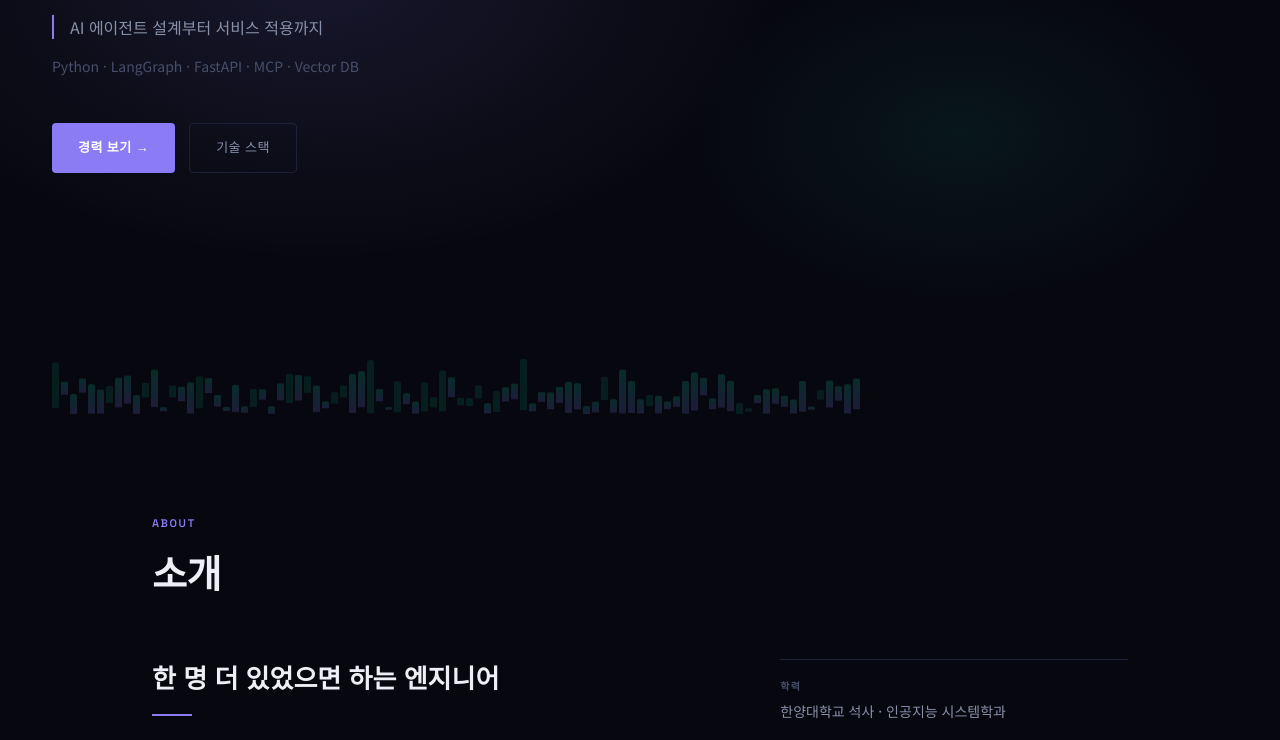
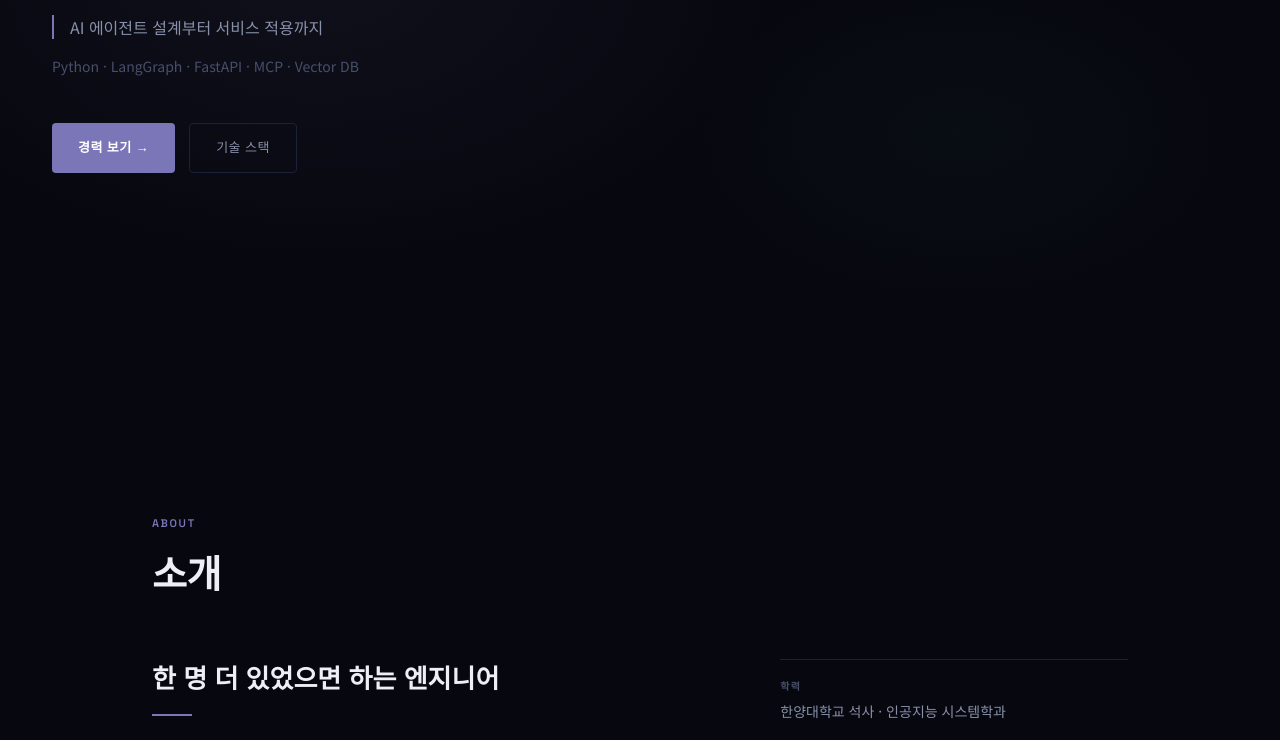
Before and after one commit to yih97/yih97.github.io, a plain HTML site: page Yoon_Lee_Hyun - AI Engineer.html in a window 1280 px wide. Shown: the part 386-1126 px from the top of the page. Drawn offline with Linux system fonts and the light colour scheme.

Commit message:
v2: tone down neon glow, remove waveform animation, desaturate accents

```diff
--- a/Yoon_Lee_Hyun - AI Engineer.html
+++ b/Yoon_Lee_Hyun - AI Engineer.html
@@ -13,11 +13,11 @@
       --bg2:     #0D0F1C;
       --bg3:     #131626;
       --border:  #1C2038;
-      --p:       #8B7CF6;
-      --p-dim:   rgba(139,124,246,0.15);
-      --p-glow:  rgba(139,124,246,0.35);
-      --g:       #10D9A8;
-      --g-dim:   rgba(16,217,168,0.12);
+      --p:       #7A76B8;
+      --p-dim:   rgba(122,118,184,0.13);
+      --p-glow:  rgba(122,118,184,0.28);
+      --g:       #2E9C86;
+      --g-dim:   rgba(46,156,134,0.12);
       --txt1:    #EEEEF5;
       --txt2:    #8890AA;
       --txt3:    #474F6A;
@@ -68,8 +68,8 @@
     .hero-radial {
       position: absolute; inset: 0; pointer-events: none;
       background:
-        radial-gradient(ellipse 55% 55% at 25% 45%, rgba(139,124,246,0.13) 0%, transparent 65%),
-        radial-gradient(ellipse 35% 35% at 75% 65%, rgba(16,217,168,0.07) 0%, transparent 60%);
+        radial-gradient(ellipse 55% 55% at 25% 45%, rgba(122,118,184,0.07) 0%, transparent 65%),
+        radial-gradient(ellipse 35% 35% at 75% 65%, rgba(46,156,134,0.04) 0%, transparent 60%);
     }
     .hero-content { position:relative; z-index:1; max-width:820px; }
     .eyebrow {
@@ -121,25 +121,6 @@
       transition: border-color 0.2s, color 0.2s;
     }
     .btn-outline:hover { border-color: var(--p); color: var(--txt1); }
-
-    /* waveform */
-    .waveform-wrap {
-      position: absolute; bottom:0; left:0; right:0;
-      height:72px; overflow:hidden;
-      display:flex; align-items:flex-end; gap:2px;
-      padding: 0 52px;
-      opacity:0.18; pointer-events:none;
-    }
-    .wb {
-      flex:1; max-width:7px; border-radius:2px 2px 0 0;
-      background: linear-gradient(to top, var(--p), var(--g));
-      animation: pulse var(--dur, 1.8s) ease-in-out infinite;
-      animation-delay: var(--del, 0s);
-    }
-    @keyframes pulse {
-      0%,100% { transform:scaleY(0.25); }
-      50%      { transform:scaleY(1); }
-    }
 
     /* ─── SECTION COMMON ─── */
     .wrap { max-width:1080px; margin:0 auto; padding:0 52px; }
@@ -199,8 +180,8 @@
       border:1px solid; cursor:default; transition:transform 0.15s;
     }
     .chip:hover { transform:translateY(-1px); }
-    .chip.c1 { background:var(--p-dim); border-color:var(--p-glow); color:#C4BAFD; }
-    .chip.c2 { background:var(--g-dim); border-color:rgba(16,217,168,0.3); color:#5EF0CF; }
+    .chip.c1 { background:var(--p-dim); border-color:var(--p-glow); color:#C9C5E8; }
+    .chip.c2 { background:var(--g-dim); border-color:rgba(46,156,134,0.3); color:#8FD9C7; }
     .chip.c3 { background:rgba(255,255,255,0.03); border-color:var(--border); color:var(--txt2); }
 
     /* ─── TIMELINE ─── */
@@ -218,7 +199,7 @@
     }
     .tl-item.active::before {
       background:var(--g); border-color:var(--g);
-      box-shadow:0 0 0 3px var(--bg), 0 0 10px rgba(16,217,168,0.5);
+      box-shadow:0 0 0 3px var(--bg);
     }
     .tl-head {
       display:flex; align-items:flex-start;
@@ -356,7 +337,6 @@
       <a href="#skills" class="btn-outline">기술 스택</a>
     </div>
   </div>
-  <div class="waveform-wrap" id="waveform"></div>
 </section>
 
 
@@ -615,23 +595,6 @@
 
 
 <script>
-  // Waveform bars
-  const wf = document.getElementById('waveform');
-  for (let i = 0; i < 90; i++) {
-    const b = document.createElement('div');
-    b.className = 'wb';
-    const h = 8 + Math.random() * 52;
-    b.style.height = h + 'px';
-    b.style.setProperty('--dur', (1.0 + Math.random() * 1.4) + 's');
-    b.style.setProperty('--del', (Math.random() * 2.5) + 's');
-    // slight color variation
-    if (Math.random() > 0.75) {
-      b.style.background = 'var(--g)';
-      b.style.opacity = '0.6';
-    }
-    wf.appendChild(b);
-  }
-
   // Scroll fade-in
   const fades = document.querySelectorAll('.fade');
   const io = new IntersectionObserver((entries) => {
```
Also changed, not shown: index.html (+10 -47 lines).
